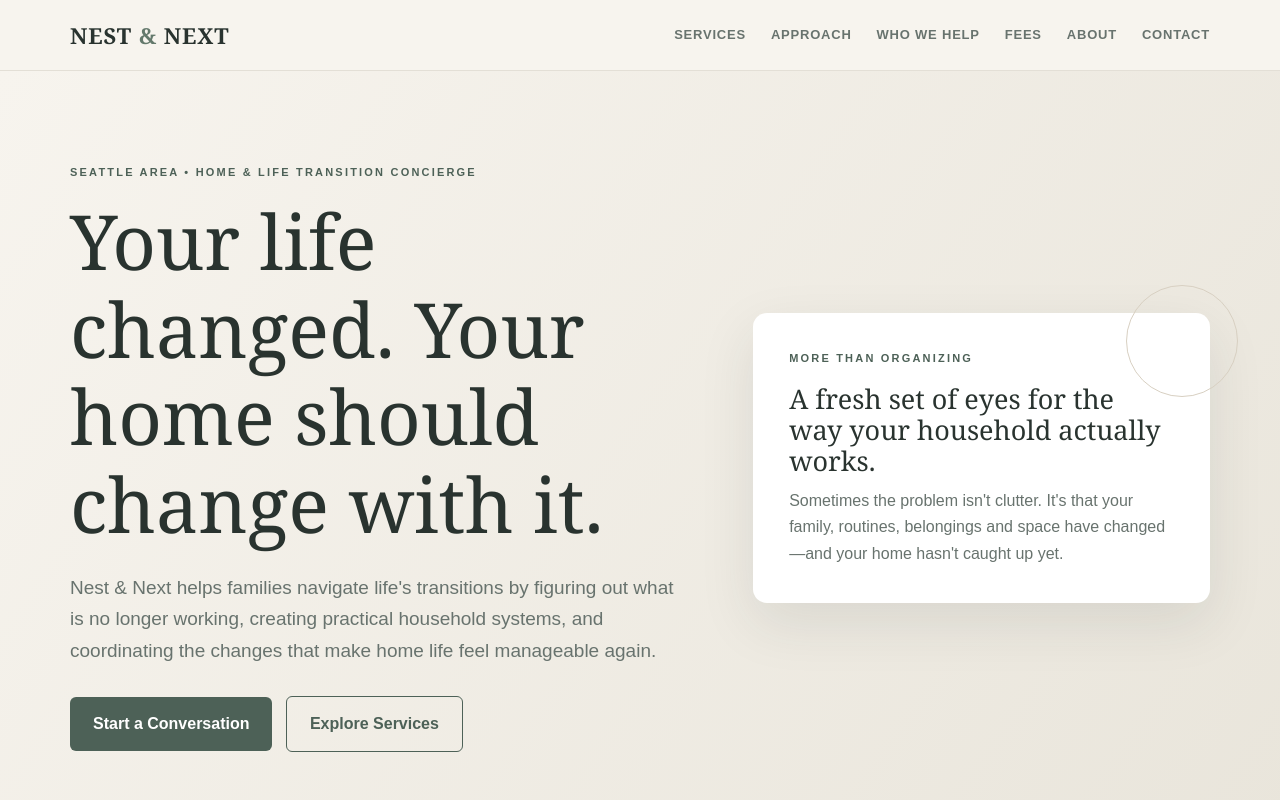
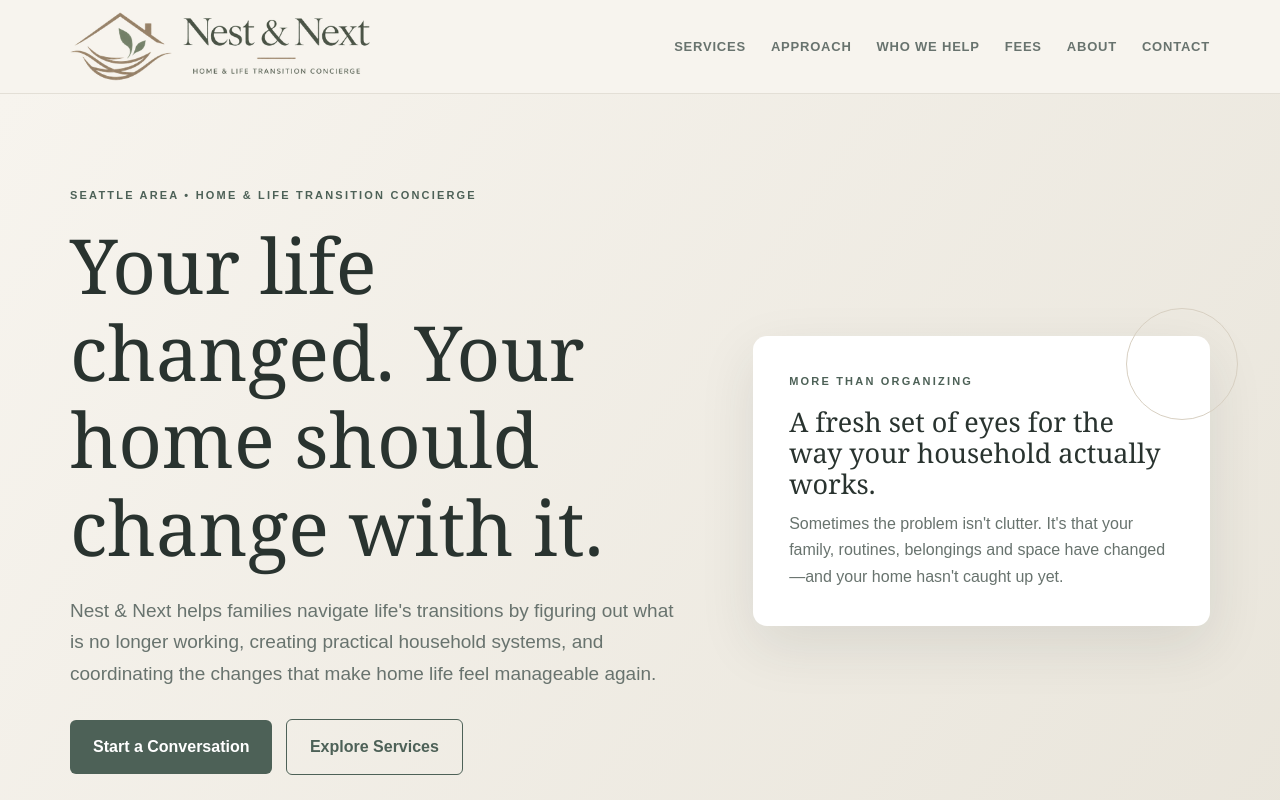
Before and after one commit to nestandnext-seattle/nestandnext-seattle.github.io, a plain HTML site: page index.html in a window 1280 px wide. Shown: the top 800 px of the page. Drawn offline with Linux system fonts and the light colour scheme.

Commit message:
Add files via upload

```diff
--- a/index.html
+++ b/index.html
@@ -12,10 +12,10 @@ html{scroll-behavior:smooth;scroll-padding-top:80px}
 body{margin:0;font-family:Arial,Helvetica,sans-serif;color:var(--ink);background:var(--cream);line-height:1.65}
 a{color:inherit}
 .container{width:min(1140px,92%);margin:auto}
-nav{position:sticky;top:0;z-index:10;padding:17px 0;background:rgba(247,244,238,.97);border-bottom:1px solid rgba(221,216,206,.75);backdrop-filter:blur(8px)}
+nav{position:sticky;top:0;z-index:10;padding:10px 0;background:rgba(247,244,238,.97);border-bottom:1px solid rgba(221,216,206,.75);backdrop-filter:blur(8px)}
 .nav{display:flex;justify-content:space-between;align-items:center;gap:20px}
-.logo{font-family:Georgia,serif;font-size:22px;font-weight:bold;letter-spacing:.04em}
-.logo span{color:var(--sage)}
+.logo{display:block;flex:0 0 auto;line-height:0}
+.logo img{display:block;width:300px;max-width:100%;height:auto}
 .navlinks{display:flex;gap:25px;flex-wrap:wrap}
 .navlinks a{text-decoration:none;font-weight:700;font-size:13px;letter-spacing:.06em;color:var(--muted)}
 .navlinks a:hover{color:var(--sage-dark)}
@@ -75,21 +75,21 @@ section{padding:88px 0}
 .contact-card a:hover{text-decoration:underline}
 footer{padding:28px 0;border-top:1px solid var(--line);color:var(--muted);font-size:13px}
 .footer-inner{display:flex;justify-content:space-between;gap:15px;flex-wrap:wrap}
-@media(max-width:850px){.hero-grid,.who-grid,.contact,.about-grid{grid-template-columns:1fr}.hero{padding:70px 0 78px}.hero-note{max-width:620px}.pricing{grid-template-columns:1fr}.steps{grid-template-columns:1fr 1fr}.about-grid{gap:35px}.bio-photo{max-width:300px}}
-@media(max-width:560px){.nav{align-items:flex-start;flex-direction:column}.navlinks{gap:15px}.navlinks a{font-size:11px}.hero{padding:55px 0 65px}section{padding:65px 0}.cards,.steps,.checks{grid-template-columns:1fr}.btn.secondary{margin:10px 0 0}.card{padding:23px}.hero-note{padding:26px}}
+@media(max-width:850px){.logo img{width:260px}.hero-grid,.who-grid,.contact,.about-grid{grid-template-columns:1fr}.hero{padding:70px 0 78px}.hero-note{max-width:620px}.pricing{grid-template-columns:1fr}.steps{grid-template-columns:1fr 1fr}.about-grid{gap:35px}.bio-photo{max-width:300px}}
+@media(max-width:560px){.logo img{width:230px}.nav{align-items:flex-start;flex-direction:column}.navlinks{gap:15px}.navlinks a{font-size:11px}.hero{padding:55px 0 65px}section{padding:65px 0}.cards,.steps,.checks{grid-template-columns:1fr}.btn.secondary{margin:10px 0 0}.card{padding:23px}.hero-note{padding:26px}}
 </style>
 </head>
 <body>
 <nav>
   <div class="container nav">
-    <div class="logo">NEST <span>&</span> NEXT</div>
+    <a class="logo" href="#home" aria-label="Nest & Next Seattle home"><img src="nest-next-logo.png" alt="Nest & Next — Home & Life Transition Concierge"></a>
     <div class="navlinks">
       <a href="#services">SERVICES</a><a href="#approach">APPROACH</a><a href="#who">WHO WE HELP</a><a href="#fees">FEES</a><a href="#about">ABOUT</a><a href="#contact">CONTACT</a>
     </div>
   </div>
 </nav>
 
-<header class="hero">
+<header class="hero" id="home">
 <div class="container hero-grid">
   <div>
     <div class="eyebrow">Seattle Area • Home & Life Transition Concierge</div>
```
Also changed, not shown: nest-next-logo.png (added).
